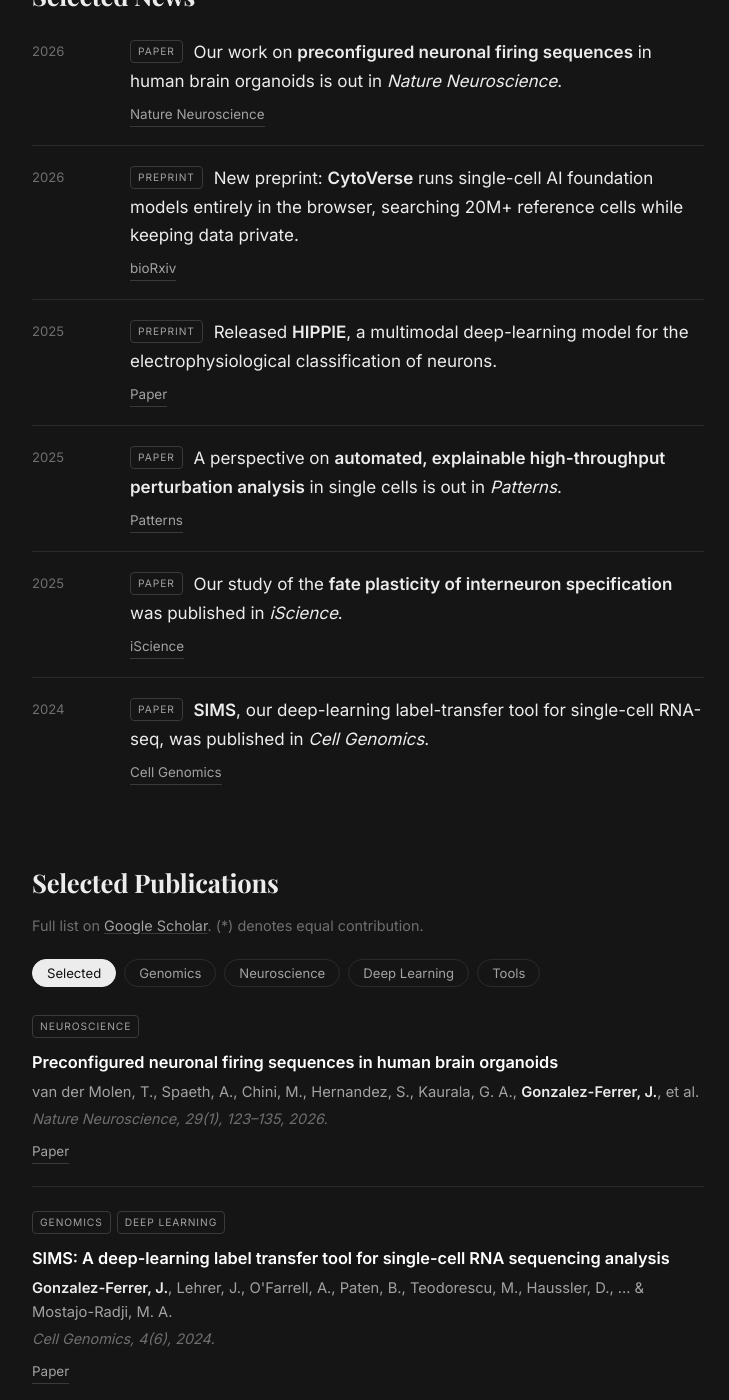
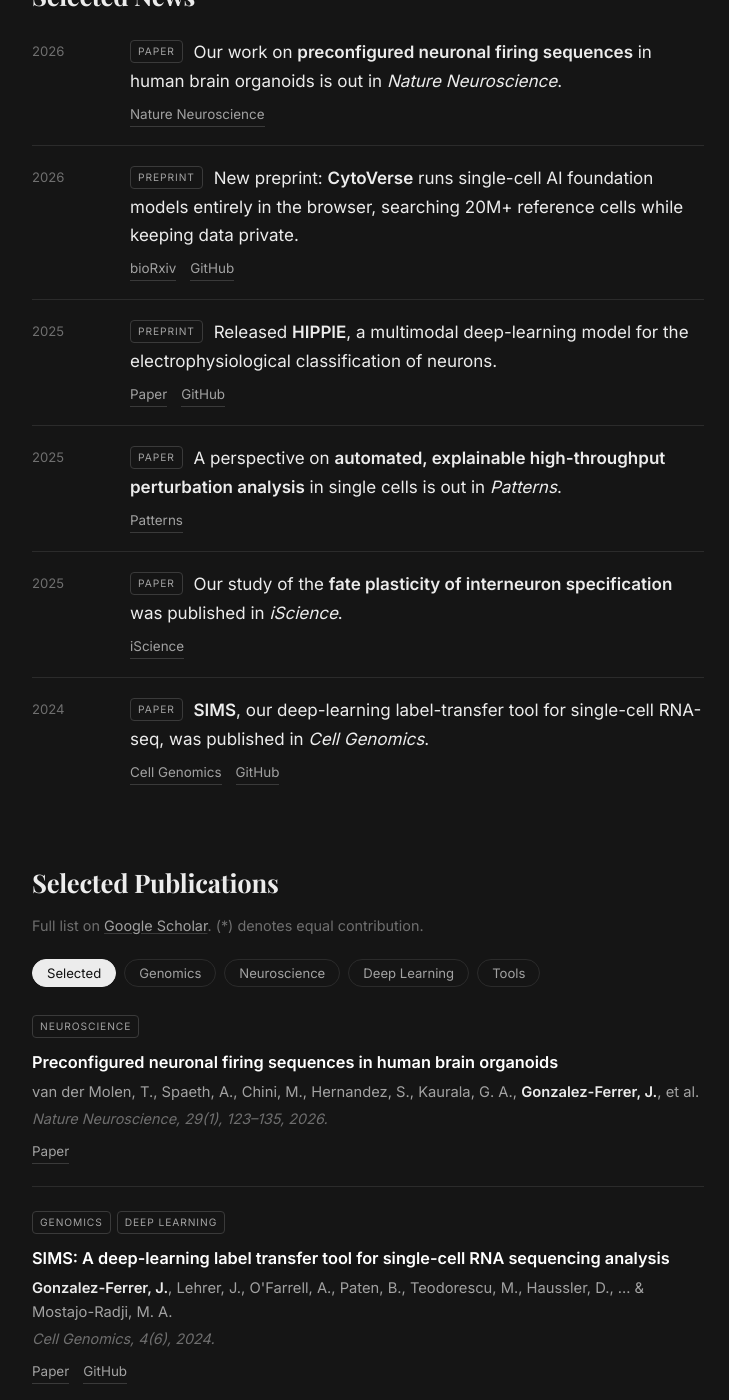
Before and after one commit to JesusGF1/JesusGF1.github.io, a Jekyll site: the page built from index.html, in a window 1280 px wide and 1400 px high, scrolled down 843 px. Shown: the whole window, without its empty margins (272-1001 px from the left). Built offline with Jekyll 4.4.1, drawn with Linux system fonts in a browser that asks for light colours.

Commit message:
Add GitHub repo links (SIMS, HIPPIE, CytoVerse) to news + publications
Canonical code repos live under the braingeneers org, not the personal account.

Co-Authored-By: Claude Opus 4.8 (1M context) <noreply@anthropic.com>

```diff
--- a/_data/news.yml
+++ b/_data/news.yml
@@ -11,12 +11,14 @@
   body: "New preprint: <strong>CytoVerse</strong> runs single-cell AI foundation models entirely in the browser, searching 20M+ reference cells while keeping data private."
   links:
     - { label: "bioRxiv", url: "https://www.biorxiv.org/content/10.64898/2026.01.29.702554v1" }
+    - { label: "GitHub", url: "https://github.com/braingeneers/cytoverse" }
 
 - date: "2025"
   tags: ["Preprint"]
   body: "Released <strong>HIPPIE</strong>, a multimodal deep-learning model for the electrophysiological classification of neurons."
   links:
     - { label: "Paper", url: "https://pmc.ncbi.nlm.nih.gov/articles/PMC11952528/" }
+    - { label: "GitHub", url: "https://github.com/braingeneers/HIPPIE" }
 
 - date: "2025"
   tags: ["Paper"]
@@ -35,3 +37,4 @@
   body: "<strong>SIMS</strong>, our deep-learning label-transfer tool for single-cell RNA-seq, was published in <em>Cell Genomics</em>."
   links:
     - { label: "Cell Genomics", url: "https://www.cell.com/cell-genomics/fulltext/S2666-979X(24)00165-4" }
+    - { label: "GitHub", url: "https://github.com/braingeneers/SIMS" }
--- a/_data/publications.yml
+++ b/_data/publications.yml
@@ -17,6 +17,7 @@
   labels: ["Genomics", "Deep Learning"]
   links:
     - { label: "Paper", url: "https://www.cell.com/cell-genomics/fulltext/S2666-979X(24)00165-4" }
+    - { label: "GitHub", url: "https://github.com/braingeneers/SIMS" }
 
 - title: "HIPPIE: A multimodal deep learning model for electrophysiological classification of neurons"
   authors: '<span class="me">Gonzalez-Ferrer, J.</span>, Lehrer, J., Schweiger, H. E., Geng, J., Hernandez, S., &hellip; &amp; Mostajo-Radji, M. A.'
@@ -25,6 +26,7 @@
   labels: ["Neuroscience", "Deep Learning"]
   links:
     - { label: "Paper", url: "https://pmc.ncbi.nlm.nih.gov/articles/PMC11952528/" }
+    - { label: "GitHub", url: "https://github.com/braingeneers/HIPPIE" }
 
 - title: "Toward automated and explainable high-throughput perturbation analysis in single cells"
   authors: '<span class="me">Gonzalez-Ferrer, J.</span> &amp; Mostajo-Radji, M. A.'
@@ -49,6 +51,7 @@
   labels: ["Genomics", "Tools"]
   links:
     - { label: "Preprint", url: "https://www.biorxiv.org/content/10.64898/2026.01.29.702554v1" }
+    - { label: "GitHub", url: "https://github.com/braingeneers/cytoverse" }
 
 - title: "Internet-enabled lab-on-a-chip technology for education"
   authors: 'Sano, T., Sampad, M. J. N., <span class="me">Gonzalez-Ferrer, J.</span>, et al.'
```
